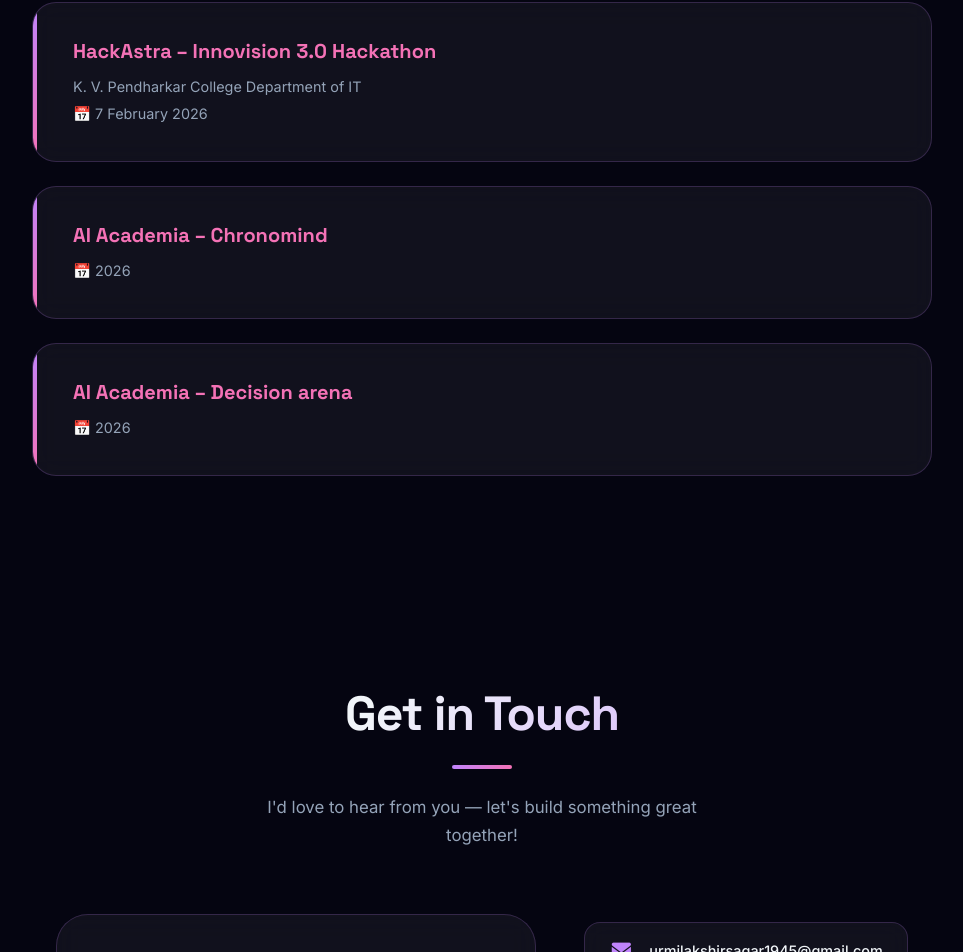
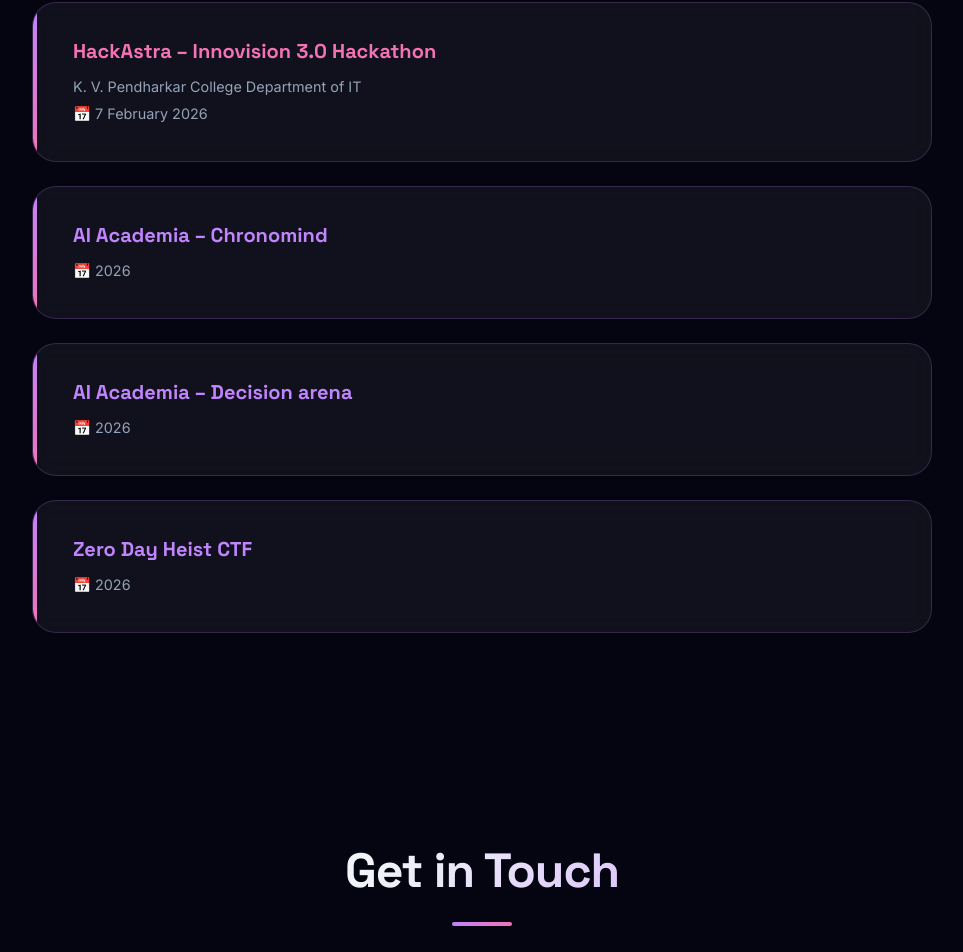
Before and after one commit to Urmila1945/Portfolio, a React (Vite) app in the folder frontend/: page /portfolio in a window 1280 px wide. Shown: the part 5048-6000 px from the top of the page, without its empty margins (158-1121 px from the left). Built offline with nearby package versions, Linux system fonts and the light colour scheme.

Commit message:
Add links and Zero Day Heist to hackathons section

```diff
--- a/frontend/src/pages/Home.jsx
+++ b/frontend/src/pages/Home.jsx
@@ -365,18 +365,24 @@ function Home() {
               <p>📅 7 February 2026</p>
             </div>
           </div>
-          <div className="education-card reveal">
+          <a className="education-card reveal" href="https://drive.google.com/file/d/1mx9irkSqdfD9BQDpTR-9cGFLka7-zMeD/view?usp=sharing" target="_blank" rel="noreferrer" style={{ textDecoration: 'none', color: 'inherit', display: 'block' }}>
             <div className="education-text">
-              <h3>AI Academia – Chronomind</h3>
+              <h3 style={{ color: 'var(--accent-1)' }}>AI Academia – Chronomind</h3>
               <p>📅 2026</p>
             </div>
-          </div>
-          <div className="education-card reveal">
+          </a>
+          <a className="education-card reveal" href="https://drive.google.com/file/d/1L7e618KBOGEuxjjGrhoAZLzV79C5pd0v/view?usp=sharing" target="_blank" rel="noreferrer" style={{ textDecoration: 'none', color: 'inherit', display: 'block' }}>
             <div className="education-text">
-              <h3>AI Academia – Decision arena</h3>
+              <h3 style={{ color: 'var(--accent-1)' }}>AI Academia – Decision arena</h3>
               <p>📅 2026</p>
             </div>
-          </div>
+          </a>
+          <a className="education-card reveal" href="https://drive.google.com/file/d/1LGdd6XQAiJ-XNno-rsh1bAj3bYXa6-XQ/view?usp=sharing" target="_blank" rel="noreferrer" style={{ textDecoration: 'none', color: 'inherit', display: 'block' }}>
+            <div className="education-text">
+              <h3 style={{ color: 'var(--accent-1)' }}>Zero Day Heist CTF</h3>
+              <p>📅 2026</p>
+            </div>
+          </a>
         </div>
       </section>
 
```
